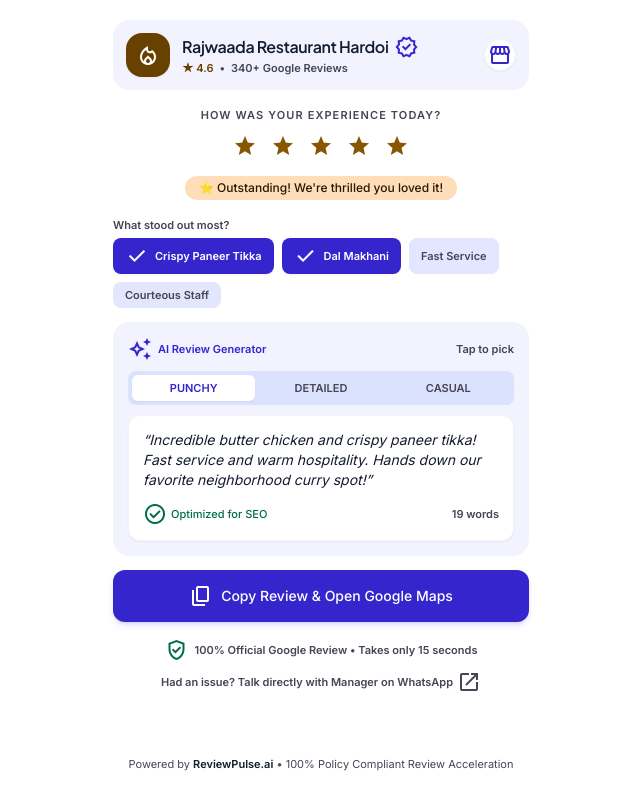
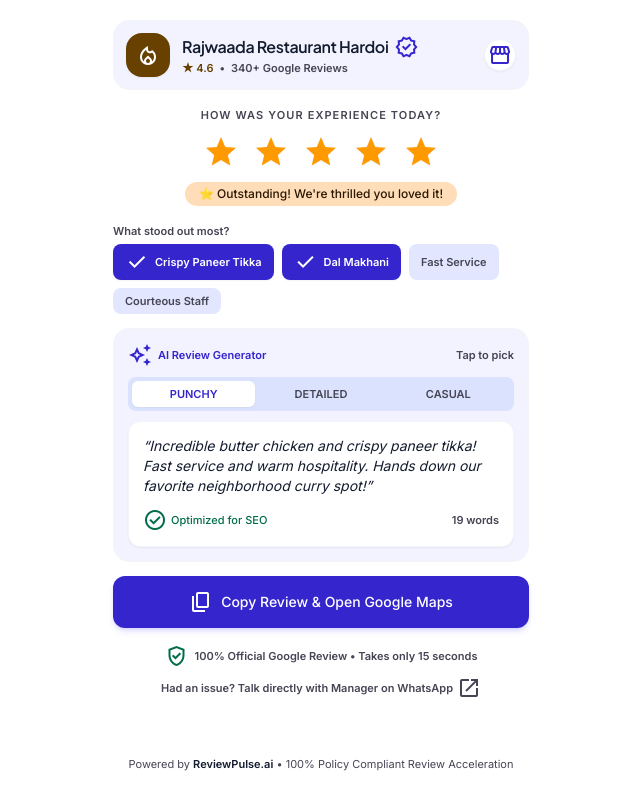
Before and after one commit to kevinWebDev1/ReviewPulse, a Next.js app: page /r/rajwaada-restaurant-hardoi in a window 1280 px wide. Shown: the whole page, without its empty margins (319-959 px from the left). Built offline with nearby package versions, Linux system fonts and the light colour scheme.

Commit message:
fix: replace variable font stars with reliable vector SVG stars for instant fill on tap

```diff
--- a/src/components/CustomerReviewCard.jsx
+++ b/src/components/CustomerReviewCard.jsx
@@ -160,15 +160,26 @@ export default function CustomerReviewCard({ business, isFullPage = false }) {
                 key={star}
                 type="button"
                 onClick={() => handleRating(star)}
-                className="text-[#885500] hover:scale-115 active:scale-95 transition-transform focus:outline-none p-1"
+                className="hover:scale-115 active:scale-95 transition-transform focus:outline-none p-1 cursor-pointer"
                 title={`${star} Star`}
               >
-                <span
-                  className="material-symbols-outlined text-[36px] text-[#885500]"
-                  style={{ fontVariationSettings: rating >= star ? "'FILL' 1" : "'FILL' 0" }}
+                <svg
+                  className={`w-9 h-9 transition-colors ${
+                    rating >= star
+                      ? "text-amber-500 fill-amber-500 drop-shadow-xs"
+                      : "text-slate-300 fill-transparent hover:text-amber-300"
+                  }`}
+                  viewBox="0 0 24 24"
+                  fill={rating >= star ? "currentColor" : "none"}
+                  stroke="currentColor"
+                  strokeWidth={rating >= star ? "0" : "1.8"}
                 >
-                  star
-                </span>
+                  <path
+                    strokeLinecap="round"
+                    strokeLinejoin="round"
+                    d="M12 17.27L18.18 21l-1.64-7.03L22 9.24l-7.19-.61L12 2 9.19 8.63 2 9.24l5.46 4.73L5.82 21z"
+                  />
+                </svg>
               </button>
             ))}
           </div>
--- a/src/components/StandeePreview.jsx
+++ b/src/components/StandeePreview.jsx
@@ -75,15 +75,15 @@ export default function StandeePreview({
 
           {/* Google 5-Star Rating (Stars Only - Timeless / Evergreen for Print) */}
           {showRating && (
-            <div className="my-2.5 px-3 py-1 rounded-full bg-[#f2f3ff] shadow-xs inline-flex items-center gap-0.5 border border-[#bac3ff]/40">
+            <div className="my-2.5 px-3 py-1 rounded-full bg-[#f2f3ff] shadow-xs inline-flex items-center gap-1 border border-[#bac3ff]/40">
               {[...Array(5)].map((_, i) => (
-                <span
+                <svg
                   key={i}
-                  className="material-symbols-outlined text-[18px] text-amber-500"
-                  style={{ fontVariationSettings: "'FILL' 1" }}
+                  className="w-4 h-4 text-amber-500 fill-amber-500 shrink-0"
+                  viewBox="0 0 24 24"
                 >
-                  star
-                </span>
+                  <path d="M12 17.27L18.18 21l-1.64-7.03L22 9.24l-7.19-.61L12 2 9.19 8.63 2 9.24l5.46 4.73L5.82 21z" />
+                </svg>
               ))}
             </div>
           )}
```
